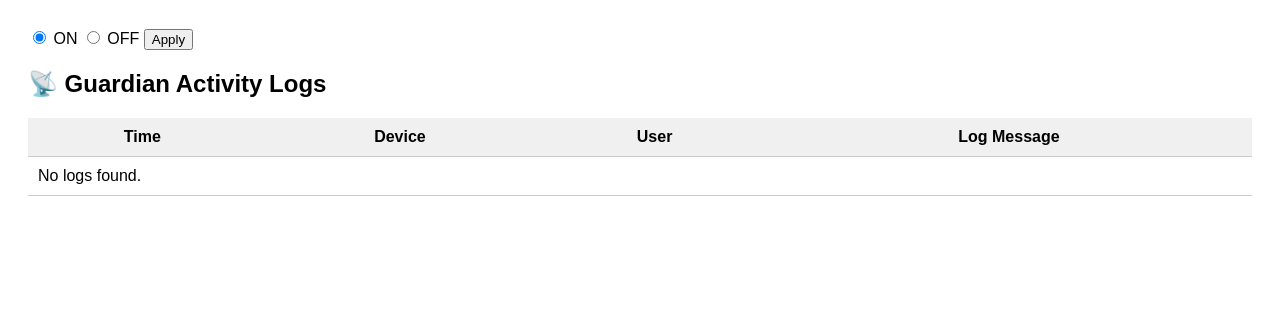
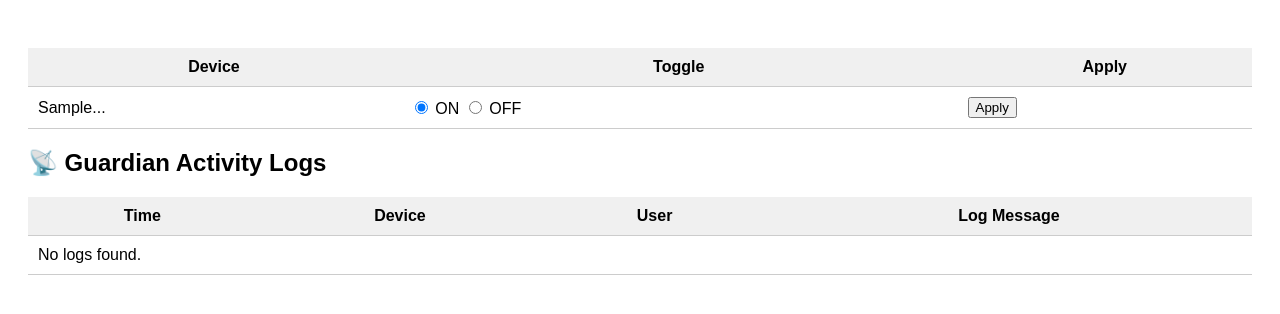
Before and after one commit to jayjchiringz/DigiServe_2, a Django app: page /logs/ in a window 1280 px wide. Shown: the top 314 px of the page. Run offline with Django 5.2, Linux system fonts and the light colour scheme; tables that the repository leaves empty hold one stand-in row (values such as "Sample post"); data that the repository does not hold is empty.

Commit message:
Remote switching per device

```diff
--- a/guardian/models.py
+++ b/guardian/models.py
@@ -2,10 +2,11 @@
 from django.contrib.auth.models import User
 
 class GuardianControl(models.Model):
+    device = models.OneToOneField('GuardianDevice', on_delete=models.CASCADE, related_name='control', null=True)
     enabled = models.BooleanField(default=True)
 
     def __str__(self):
-        return f"Guardian {'Enabled' if self.enabled else 'Disabled'}"
+        return f"{self.device.token[:10]}...: {'Enabled' if self.enabled else 'Disabled'}"
 
 class GuardianDevice(models.Model):
     token = models.CharField(max_length=255, unique=True)
--- a/guardian/templates/guardian/dashboard.html
+++ b/guardian/templates/guardian/dashboard.html
@@ -14,9 +14,30 @@
 <body>
     <form method="post">
         {% csrf_token %}
-        <label><input type="radio" name="toggle" value="on" {% if control.enabled %}checked{% endif %}> ON</label>
-        <label><input type="radio" name="toggle" value="off" {% if not control.enabled %}checked{% endif %}> OFF</label>
-        <button type="submit">Apply</button>
+        <table>
+            <thead>
+                <tr>
+                    <th>Device</th>
+                    <th>Toggle</th>
+                    <th>Apply</th>
+                </tr>
+            </thead>
+            <tbody>
+            {% for device in devices %}
+                <tr>
+                    <td>{{ device.token|slice:":12" }}...</td>
+                    <td>
+                        {% with device.control as ctrl %}
+                            <label><input type="radio" name="toggle" value="on" {% if ctrl and ctrl.enabled %}checked{% endif %}> ON</label>
+                            <label><input type="radio" name="toggle" value="off" {% if ctrl and not ctrl.enabled %}checked{% endif %}> OFF</label>
+                        {% endwith %}
+                        <input type="hidden" name="device_token" value="{{ device.token }}">
+                    </td>
+                    <td><button type="submit">Apply</button></td>
+                </tr>
+            {% endfor %}
+            </tbody>
+        </table>
     </form>
     <h2>📡 Guardian Activity Logs</h2>
     <table>
--- a/guardian/urls.py
+++ b/guardian/urls.py
@@ -5,5 +5,6 @@
     path('control.json', views.control_json),
     path('upload-log', views.upload_log),
     path('device-logs', views.get_device_logs),
-    path('logs/', views.log_dashboard, name='guardian-log-dashboard')
+    path('logs/', views.log_dashboard, name='guardian-log-dashboard'),
+    path('control/<str:token>.json', views.device_control_json, name='device_control_json'),
 ]
--- a/guardian/views.py
+++ b/guardian/views.py
@@ -1,6 +1,6 @@
 from .models import GuardianControl, GuardianLog, GuardianDevice
 
-from django.shortcuts import render
+from django.shortcuts import get_object_or_404, render
 from django.http import JsonResponse, HttpResponse
 from django.views.decorators.csrf import csrf_exempt
 from django.utils.timezone import now
@@ -52,24 +52,34 @@
     return Response(serializer.data)
 
 def log_dashboard(request):
-    control, _ = GuardianControl.objects.get_or_create(id=1)
+    devices = GuardianDevice.objects.all()
+    logs = GuardianLog.objects.select_related('device').order_by('-timestamp')[:200]
 
     if request.method == 'POST':
+        token = request.POST.get('device_token')
         toggle = request.POST.get('toggle')
-        new_state = True if toggle == 'on' else False
 
+        device = get_object_or_404(GuardianDevice, token=token)
+        control, _ = GuardianControl.objects.get_or_create(device=device)
+
+        new_state = toggle == 'on'
         if control.enabled != new_state:
-            # Log only if there was a change
             control.enabled = new_state
             control.save()
-
             GuardianLog.objects.create(
-                device=None,  # No device linked to web admin
+                device=device,
                 log_text=f"🛰️ Guardian remote state set to {'ENABLED' if new_state else 'DISABLED'} via dashboard"
             )
 
-    logs = GuardianLog.objects.select_related('device').order_by('-timestamp')[:200]
     return render(request, 'guardian/dashboard.html', {
+        'devices': devices,
         'logs': logs,
-        'control': control,
     })
+
+def device_control_json(request, token):
+    device = get_object_or_404(GuardianDevice, token=token)
+    try:
+        control = device.control
+        return JsonResponse({'status': 'on' if control.enabled else 'off'})
+    except:
+        return JsonResponse({'status': 'on'})  # Default fail-safe
```
Also changed, not shown: db.sqlite3.
